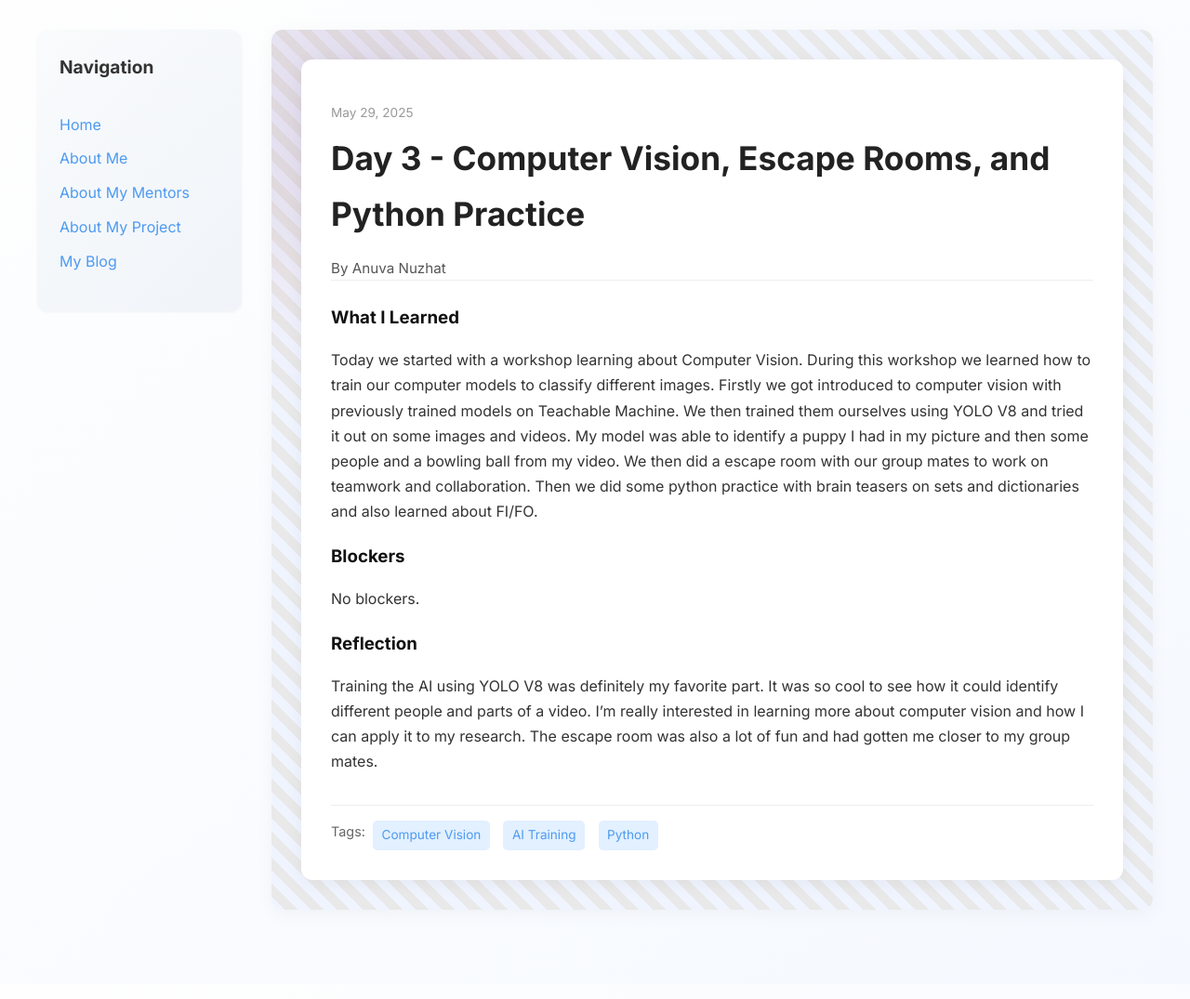
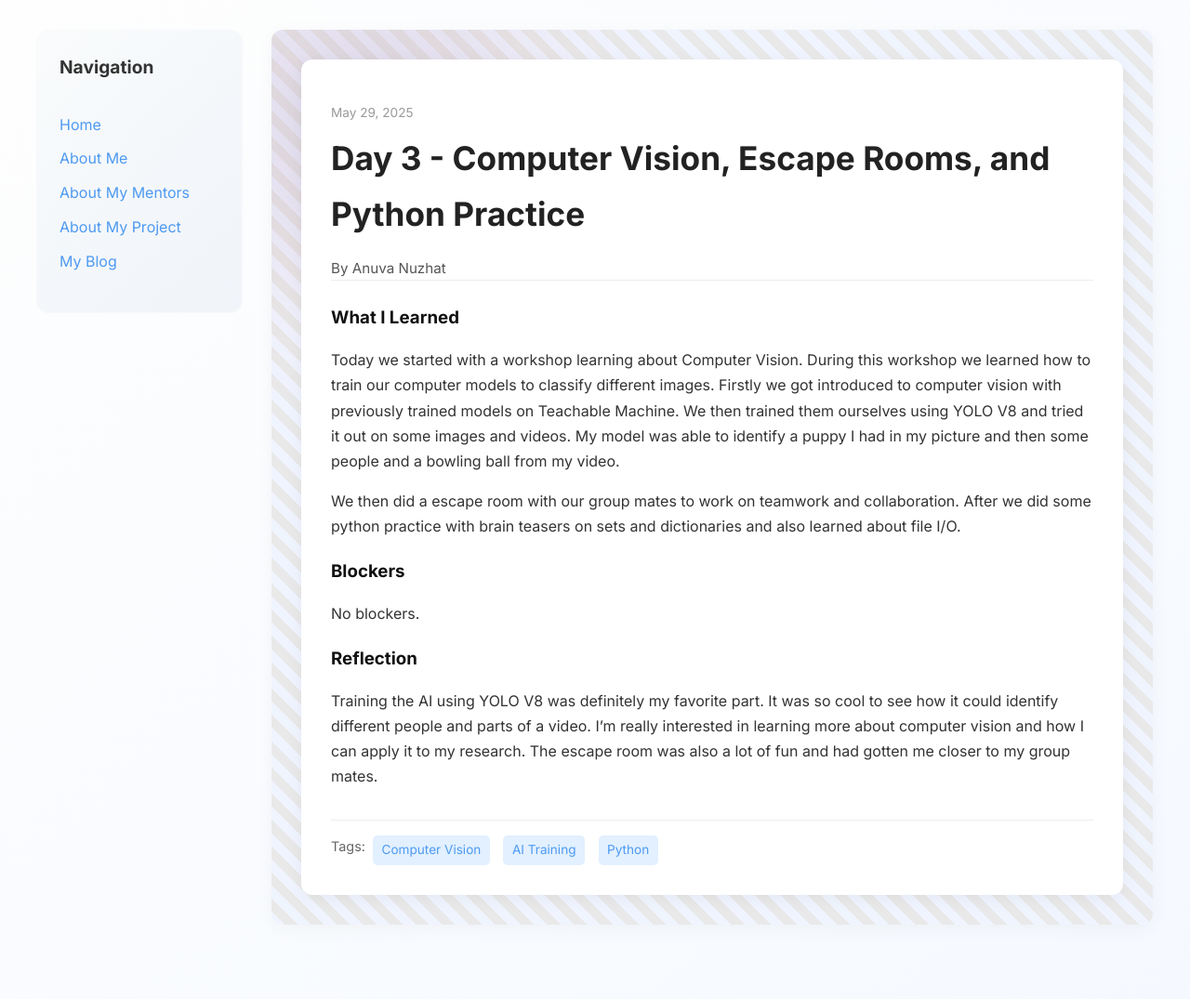
Before and after one commit to anuvanuzhat/anuvanuzhat.github.io, a Jekyll site: the page built from _posts/2025-05-29-day-3.md, in a window 1280 px wide. Shown: the whole page at 93% size. Built offline with Jekyll 4.4.1, drawn with Linux system fonts in a browser that asks for light colours.

Commit message:
Update 2025-05-29-day-3.md

```diff
--- a/_posts/2025-05-29-day-3.md
+++ b/_posts/2025-05-29-day-3.md
@@ -8,7 +8,8 @@ tags: ["Computer Vision", "AI Training", "Python"]
 
 what_i_learned: |
   Today we started with a workshop learning about Computer Vision. During this workshop we learned how to train our computer models to classify different images. Firstly we got introduced to computer vision with previously trained models on Teachable Machine. We then trained them ourselves using YOLO V8 and tried it out on some images and videos. My model was able to identify a puppy I had in my picture and then some people and a bowling ball from my video.
-  We then did a escape room with our group mates to work on teamwork and collaboration. Then we did some python practice with brain teasers on sets and dictionaries and also learned about FI/FO.
+
+  We then did a escape room with our group mates to work on teamwork and collaboration. After we did some python practice with brain teasers on sets and dictionaries and also learned about file I/O.
 
 blockers: |
   No blockers.
```
